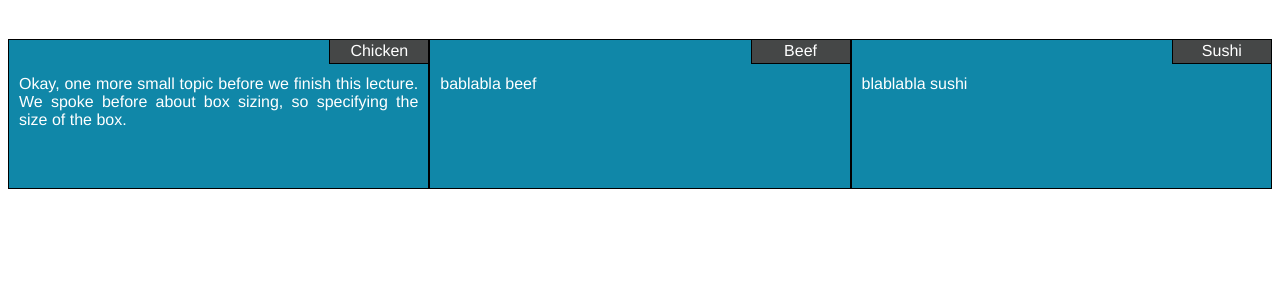
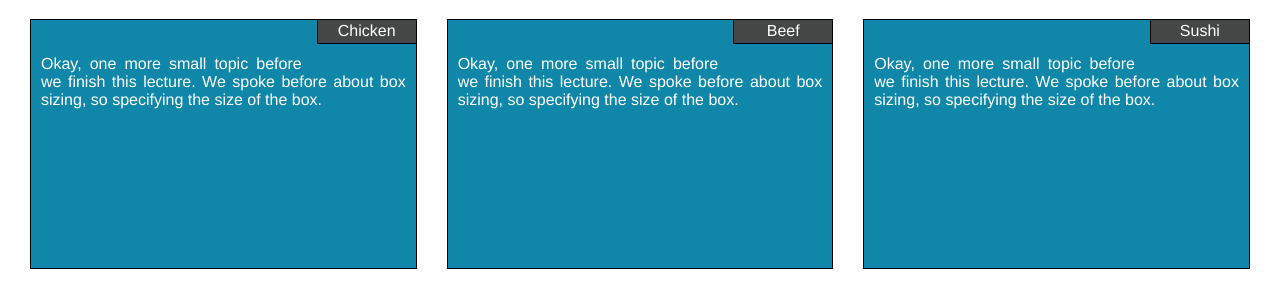
Before and after one commit to 5amuel/mod2_solution, a plain HTML site: page index.html in a window 1280 px wide. Shown: the part 61-368 px from the top of the page. Drawn offline with Linux system fonts and the light colour scheme.

Commit message:
margin problems fied

```diff
--- a/css/styles.css
+++ b/css/styles.css
@@ -8,98 +8,40 @@ h1{
 
 p{
   border: 1px solid black;
-  width: 100%;
-  height: 150px;
-  margin-right: auto;
-  margin-left: auto;
+  height: 250px;
   font-family: helvetica;
   color: white;
+  margin-right: 15px;
+  margin-left: 15px;
+  margin-top: inherit;
+}
+body{
+  margin-left: 15px;
+  margin-right: 15px;
 }
 
-/*-----chicken-----*/
-#pChicken {
+
+.pContent {
   background-color: #1087a8;
-  margin: 0;
   padding: 35px 10px 5px 10px ;
   text-align: justify;
+  margin-bottom: 30px;
+}
 
-}
-#pChickenT {
+.pTitle {
   background-color: #454747;
   width: 100px;
   height: 25px;
   position: relative;
-  margin: 0;
   float: right;
   padding: 2px;
   text-align: center;
 }
-#chickenDiv{
-  box-sizing: border-box;
-  margin-top: 20px;
-
-
-
-}
-/*-----chicken-----*/
-
-
-/*-----beef-----*/
-
-#pBeef {
-  background-color: #1087a8;
-  margin: 0;
-  padding: 0;
-  margin: 0;
-  padding: 35px 10px 5px 10px ;
-  text-align: justify;
-}
-#pBeefT {
-  background-color: #454747;
-  width: 100px;
-  height: 25px;
-  position: relative;
-  margin: 0;
-  float: right;
-  padding: 2px;
-  text-align: center;
-}
-#beefDiv{
-  box-sizing: border-box;
-    margin-top: 20px;
-
-
-}
-/*-----beef-----*/
-
-
-/*-----sushi-----*/
-#pSushi {
-  background-color: #1087a8;
-  margin: 0;
-  padding: 35px 10px 5px 10px ;
-  text-align: justify;
-}
-#psSushiT {
-  background-color: #454747;
-  width: 100px;
-  height: 25px;
-  position: relative;
-  margin: 0;
-  float: right;
-  padding: 2px;
-  text-align: center;
-}
-#sushiDiv{
-  box-sizing: border-box;
-  margin-top: 20px;
-}
-/*-----sushi-----*/
-
 
 
 .row {
 width: 100%;
+
 }
 
 @media(min-width: 992px){
--- a/index.html
+++ b/index.html
@@ -10,16 +10,25 @@
     <h1>Our Menu</h1>
     <div class = "row">
       <div id="chickenDiv" class="col-lg-4 col-md-6">
-        <p id="pChickenT">Chicken</p>
-        <p id="pChicken">Okay, one more small topic before we finish this lecture. We spoke before about box sizing, so specifying the size of the box.</p>
+        <p class="pTitle">Chicken</p>
+        <p class="pContent">Okay, one more small topic
+           before we finish this lecture. We spoke
+           before about box sizing, so specifying the
+            size of the box.</p>
       </div>
       <div id="beefDiv" class="col-lg-4 col-md-6">
-        <p id="pBeefT">Beef</p>
-        <p id="pBeef">bablabla beef</p>
+        <p class="pTitle">Beef</p>
+        <p class="pContent">Okay, one more small topic
+           before we finish this lecture. We spoke
+           before about box sizing, so specifying the
+            size of the box.</p>
       </div>
       <div id="sushiDiv" class="col-lg-4 col-md-12">
-        <p id="psSushiT">Sushi</p>
-        <p id="pSushi">blablabla sushi</p>
+        <p class="pTitle">Sushi</p>
+        <p class="pContent">Okay, one more small topic
+           before we finish this lecture. We spoke
+           before about box sizing, so specifying the
+            size of the box.</p>
       </div>
     </div>
 
```
